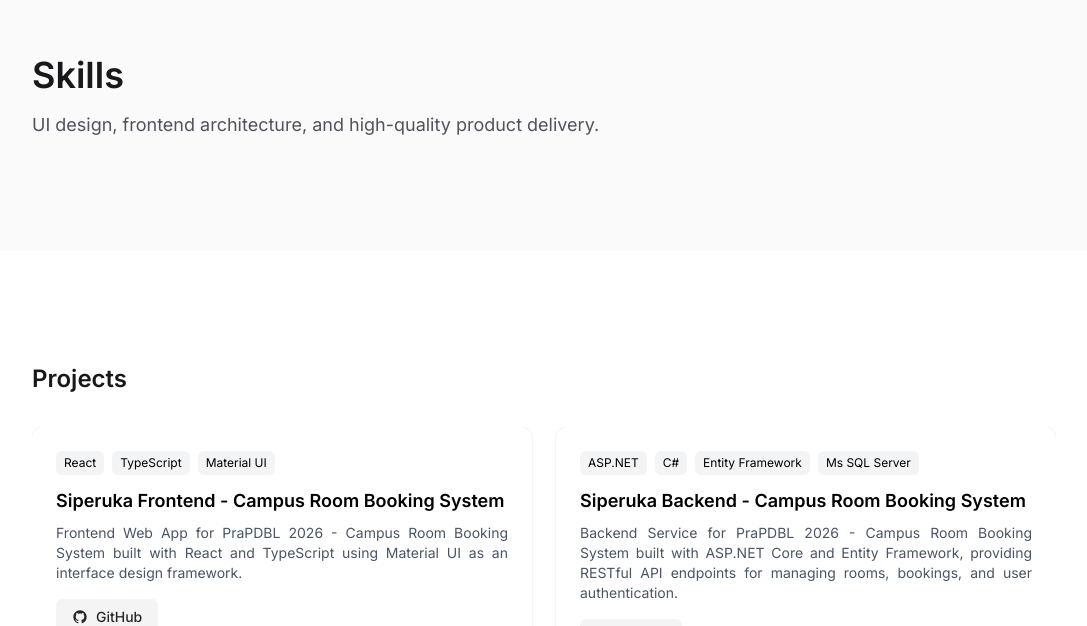
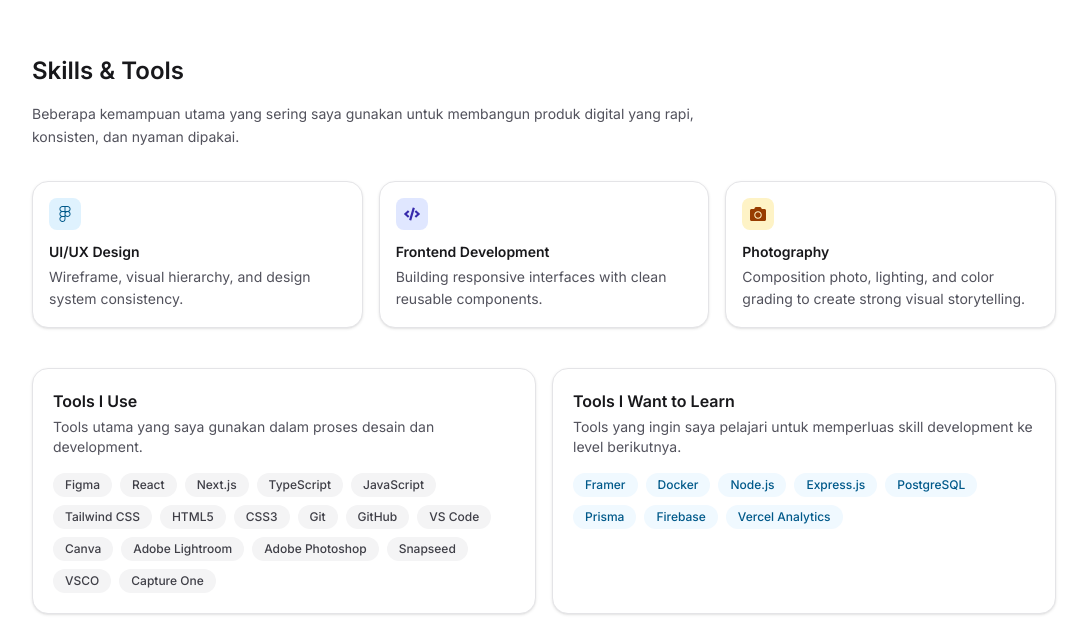
Before and after one commit to shintiaadwim/ziel-personal-portofolio, a Next.js app: page / in a window 1280 px wide. Shown: the part 1399-2025 px from the top of the page, without its empty margins (96-1183 px from the left). Built offline with nearby package versions, Linux system fonts and the light colour scheme.

Commit message:
feat: adding some tools

```diff
--- a/app/page.tsx
+++ b/app/page.tsx
@@ -3,7 +3,9 @@
 import Link from "next/link";
 import { useEffect, useState } from "react";
 import About from "../components/sections/About";
+import Skills from "../components/sections/Skills";
 import Projects from "../components/sections/Projects";
+import Contact from "../components/sections/Contact";
 
 export default function Home() {
   const [showNavbar, setShowNavbar] = useState(false);
@@ -128,26 +130,9 @@ export default function Home() {
           </div>
         </section>
         <About />
-
-        <section id="skills" className="scroll-mt-28 bg-zinc-50 px-6 py-28">
-          <div className="mx-auto max-w-5xl">
-            <h2 className="text-4xl font-semibold text-zinc-900">Skills</h2>
-            <p className="mt-4 text-lg text-zinc-600">
-              UI design, frontend architecture, and high-quality product delivery.
-            </p>
-          </div>
-        </section>
-
+        <Skills />
         <Projects />
-
-        <section id="contact" className="scroll-mt-28 bg-zinc-50 px-6 py-28">
-          <div className="mx-auto max-w-5xl">
-            <h2 className="text-4xl font-semibold text-zinc-900">Contact</h2>
-            <p className="mt-4 text-lg text-zinc-600">
-              Let&apos;s collaborate on your next idea.
-            </p>
-          </div>
-        </section>
+        <Contact />
       </main>
     </>
   );
--- /dev/null
+++ b/components/sections/Skills.tsx
@@ -0,0 +1,124 @@
+import { FaCamera, FaCode, FaFigma } from "react-icons/fa";
+
+const skillHighlights = [
+    {
+        title: "UI/UX Design",
+        description: "Wireframe, visual hierarchy, and design system consistency.",
+        icon: FaFigma,
+        style: "bg-sky-100 text-sky-800",
+    },
+    {
+        title: "Frontend Development",
+        description: "Building responsive interfaces with clean reusable components.",
+        icon: FaCode,
+        style: "bg-indigo-100 text-indigo-800",
+    },
+    {
+        title: "Photography",
+        description: "Composition photo, lighting, and color grading to create strong visual storytelling.",
+        icon: FaCamera,
+        style: "bg-amber-100 text-amber-800",
+    },
+];
+
+const tools = [
+    "Figma",
+    "React",
+    "Next.js",
+    "TypeScript",
+    "JavaScript",
+    "Tailwind CSS",
+    "HTML5",
+    "CSS3",
+    "Git",
+    "GitHub",
+    "VS Code",
+    "Canva",
+    "Adobe Lightroom",
+    "Adobe Photoshop",
+    "Snapseed",
+    "VSCO",
+    "Capture One",
+];
+
+const learningTools = [
+    "Framer",
+    "Docker",
+    "Node.js",
+    "Express.js",
+    "PostgreSQL",
+    "Prisma",
+    "Firebase",
+    "Vercel Analytics",
+];
+
+export default function Skills() {
+    return (
+        <section id="skills" className="scroll-mt-28 px-6 py-28">
+            <div className="mx-auto max-w-5xl">
+                <h2 className="text-xl font-semibold text-zinc-900 sm:text-2xl">Skills & Tools</h2>
+                <p className="mt-4 max-w-2xl text-xs leading-relaxed text-zinc-600 sm:text-sm">
+                    Beberapa kemampuan utama yang sering saya gunakan untuk membangun produk digital
+                    yang rapi, konsisten, dan nyaman dipakai.
+                </p>
+
+                <div className="mt-8 grid gap-4 sm:grid-cols-2 lg:grid-cols-3">
+                    {skillHighlights.map((skill) => {
+                        const Icon = skill.icon;
+
+                        return (
+                            <article
+                                key={skill.title}
+                                className="rounded-2xl border border-zinc-200 bg-white p-4 shadow-sm transition-transform duration-200 hover:-translate-y-1"
+                            >
+                                <div className={`inline-flex rounded-lg p-2 ${skill.style}`}>
+                                    <Icon className="text-base" aria-hidden="true" />
+                                </div>
+                                <h3 className="mt-3 text-sm font-semibold text-zinc-900">{skill.title}</h3>
+                                <p className="mt-1 text-xs leading-relaxed text-zinc-600 sm:text-sm">{skill.description}</p>
+                            </article>
+                        );
+                    })}
+                </div>
+
+                <div className="mt-10 grid gap-4 md:grid-cols-2">
+                    <div className="rounded-2xl border border-zinc-200 bg-white p-5 shadow-sm">
+                        <h3 className="text-sm font-semibold text-zinc-900 sm:text-base">Tools I Use</h3>
+                        <p className="mt-1 text-xs text-zinc-600 sm:text-sm">
+                            Tools utama yang saya gunakan dalam proses desain dan development.
+                        </p>
+
+                        <div className="mt-4 flex flex-wrap gap-2">
+                            {tools.map((tool) => (
+                                <span
+                                    key={tool}
+                                    className="rounded-full bg-zinc-100 px-3 py-1 text-[11px] font-medium text-zinc-700 sm:text-xs"
+                                >
+                                    {tool}
+                                </span>
+                            ))}
+                        </div>
+                    </div>
+
+                    <div className="rounded-2xl border border-zinc-200 bg-white p-5 shadow-sm">
+                        <h3 className="text-sm font-semibold text-zinc-900 sm:text-base">Tools I Want to Learn</h3>
+                        <p className="mt-1 text-xs text-zinc-600 sm:text-sm">
+                            Tools yang ingin saya pelajari untuk memperluas skill development ke level berikutnya.
+                        </p>
+
+                        <div className="mt-4 flex flex-wrap gap-2">
+                            {learningTools.map((tool) => (
+                                <span
+                                    key={tool}
+                                    className="rounded-full bg-sky-50 px-3 py-1 text-[11px] font-medium text-sky-800 sm:text-xs"
+                                >
+                                    {tool}
+                                </span>
+                            ))}
+                        </div>
+                    </div>
+                </div>
+            </div>
+        </section>
+    );
+}
```
